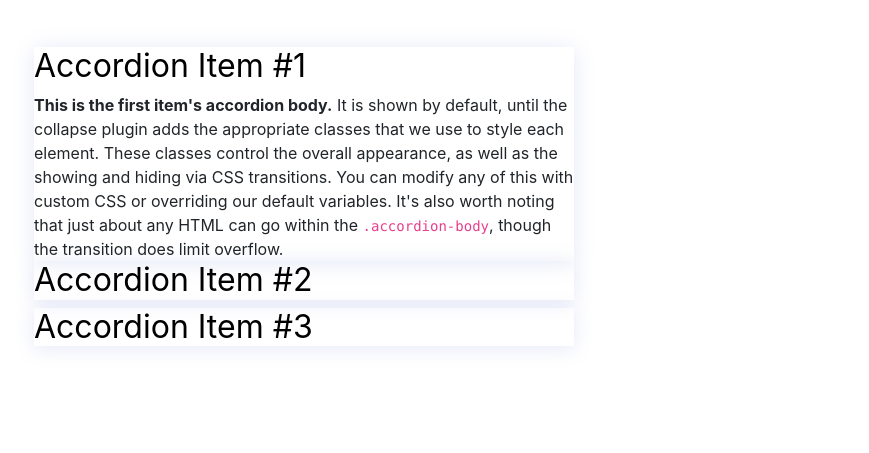
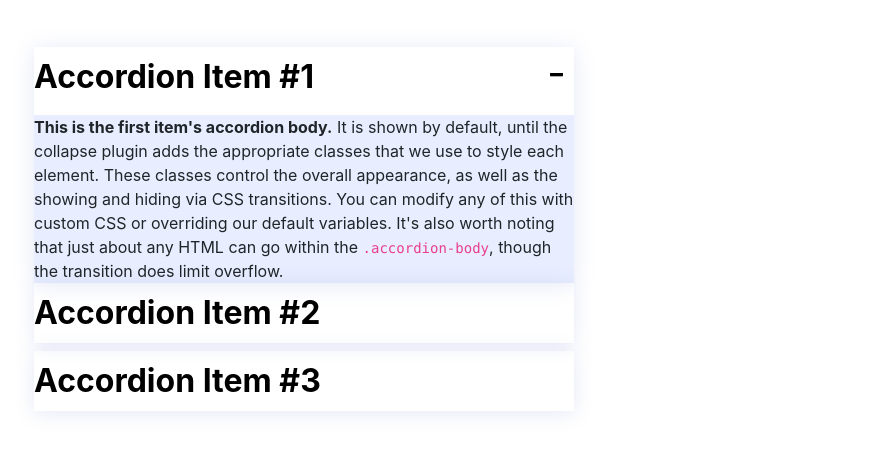
Before and after one commit to hellokristinafaye/accordion, a plain HTML site: page index.html in a window 1280 px wide. Shown: the part 101-554 px from the top of the page, without its empty margins (51-920 px from the left). Drawn offline with nearby package versions, Linux system fonts and the light colour scheme.

Commit message:
pausing this project.  see readme Challenges for details

```diff
--- a/style.css
+++ b/style.css
@@ -36,3 +36,24 @@ button {
 .accordion-item {
     box-shadow: 0 2px 20px 0 rgba(110,130,208, .18);
 }
+.accordion-button {
+    width: 100%;
+    height: 60px;
+    color: #000;
+    font-weight: bold;
+    text-align: left;
+    text-decoration: none;
+}
+.accordion-body {
+    background: #e8eeff;
+}
+button:after {
+    content: '\2212';
+    width: 35px;
+    font-size: 25px;
+    text-align: center;
+    border-radius: 5px;
+    right: 15px;
+    top: 11px;
+    position: absolute;
+}
```
Also changed, not shown: 1 other file.
